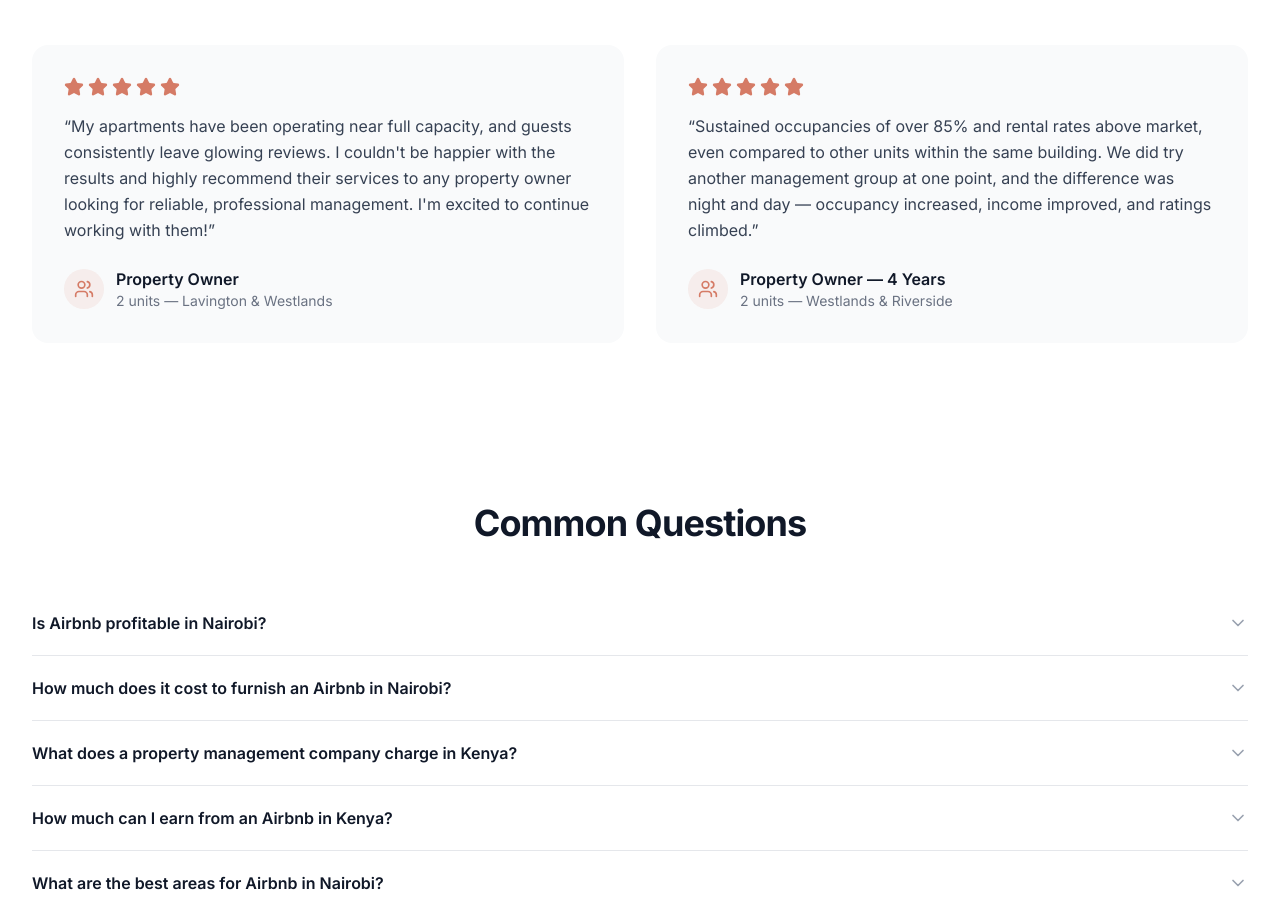
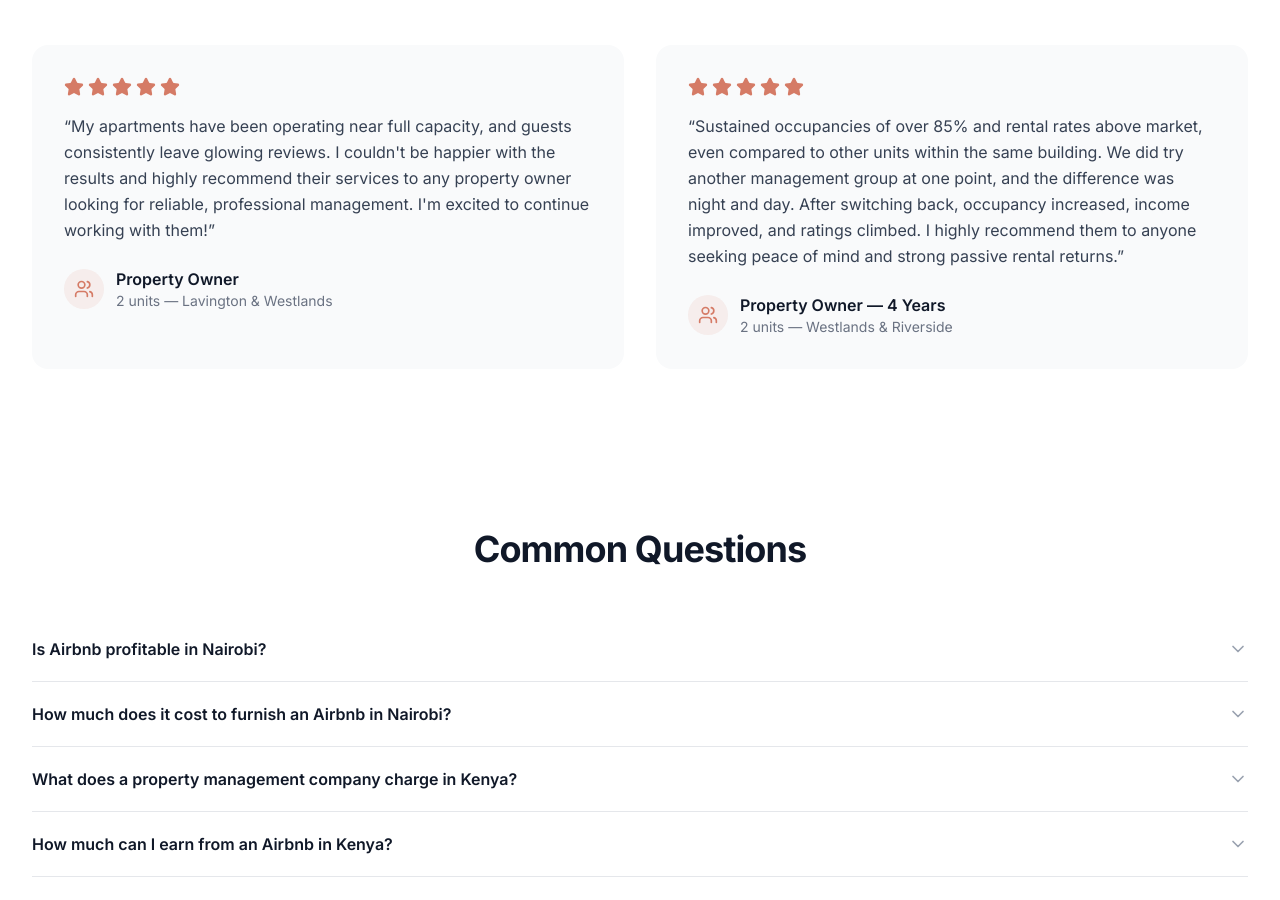
Before and after one commit to elitestaysafrica/website, a Next.js app: page /invest in a window 1280 px wide. Shown: the part 4270-5170 px from the top of the page. Built offline with nearby package versions, Linux system fonts and the light colour scheme; no server answers.

Commit message:
Fix testimonial clarity: make it clear ESA drove the improvement, not the other company

```diff
--- a/src/app/invest/page.tsx
+++ b/src/app/invest/page.tsx
@@ -669,8 +669,9 @@ export default function InvestPage() {
                 &ldquo;Sustained occupancies of over 85% and rental rates above market,
                 even compared to other units within the same building. We did try
                 another management group at one point, and the difference was night
-                and day — occupancy increased, income improved, and ratings
-                climbed.&rdquo;
+                and day. After switching back, occupancy increased, income improved,
+                and ratings climbed. I highly recommend them to anyone seeking peace
+                of mind and strong passive rental returns.&rdquo;
               </blockquote>
               <div className="mt-6 flex items-center gap-3">
                 <div className="flex h-10 w-10 items-center justify-center rounded-full bg-primary/10">
```
